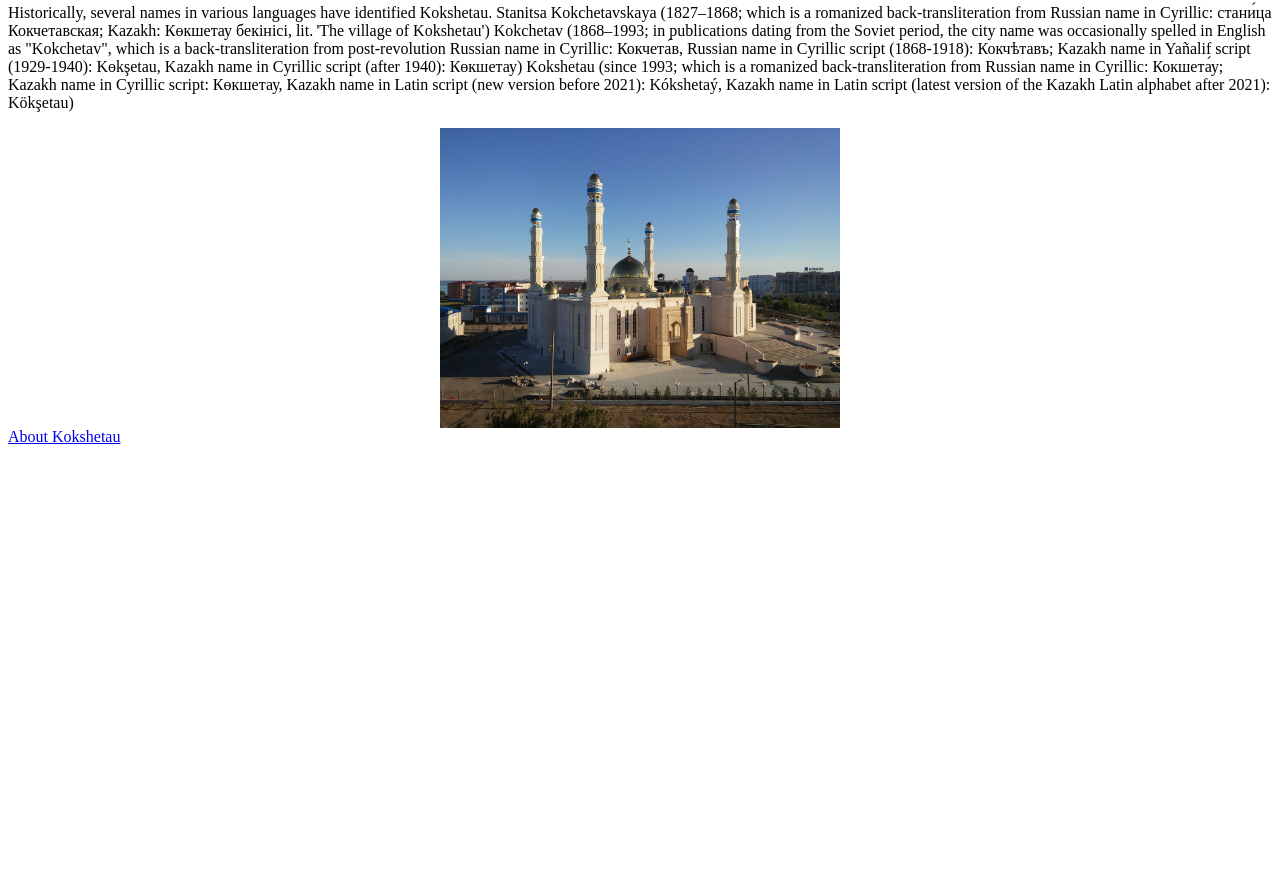
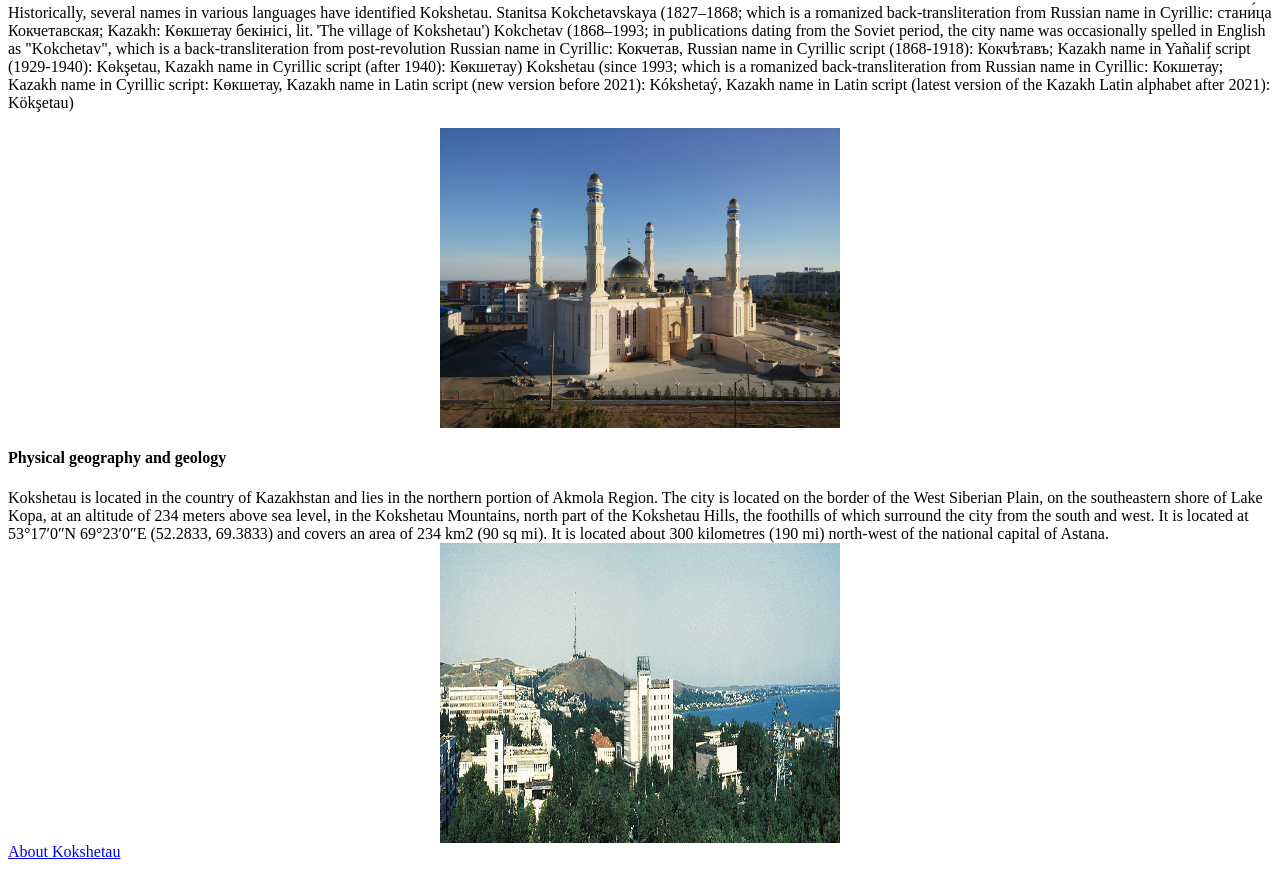
Before and after one commit to raushan1705/raushan1705.github.io, a plain HTML site: page index1.html in a window 1280 px wide. Shown: the part 696-1565 px from the top of the page. Before the commit the page ends 1150 px from the top, so only its background shows below. Drawn offline with Linux system fonts and the light colour scheme.

Commit message:
first commit

```diff
--- a/index1.html
+++ b/index1.html
@@ -16,12 +16,16 @@
 <h2>Names and etymology</h2>
 <p2>The name Kokshetau (Kazakh: Kökşetau; pronounced [køkɕetɑw]) is of Kazakh origin literally meaning a (lit. 'smoky-blue mountain'), kokshe / "көкше", meaning (lit. 'blueish') and tau / "тау", meaning (lit. 'mountain') — the name of always turning blue, as if in a deep haze of mountains, thus "Blueish Mountain/Smoky-Blue Mountain" in English. That is how from ancient times Kazakhs were calling the highest mountain in Akmola Region "Mount Kokshe" (947 m), located 60 miles away from the city.</p2>
 <h3>Chronology of name changes</h3>
-<p>Historically, several names in various languages have identified Kokshetau.
+<p3>Historically, several names in various languages have identified Kokshetau.
 
     Stanitsa Kokchetavskaya (1827–1868; which is a romanized back-transliteration from Russian name in Cyrillic: стани́ца Кокчетавская; Kazakh: Көкшетау бекінісі, lit. 'The village of Kokshetau')
     Kokchetav (1868–1993; in publications dating from the Soviet period, the city name was occasionally spelled in English as "Kokchetav", which is a back-transliteration from post-revolution Russian name in Cyrillic: Кокчета́в, Russian name in Cyrillic script (1868-1918): Кокчѣтавъ; Kazakh name in Yañalif script (1929-1940): Kɵkşetau, Kazakh name in Cyrillic script (after 1940): Көкшетау)
     Kokshetau (since 1993; which is a romanized back-transliteration from Russian name in Cyrillic: Кокшета́у; Kazakh name in Cyrillic script: Көкшетау, Kazakh name in Latin script (new version before 2021): Kókshetaý, Kazakh name in Latin script (latest version of the Kazakh Latin alphabet after 2021): Kökşetau)</p>
 <img style="margin-left:auto;margin-right:auto;display:block" src="Nauan-Khazret-mosque.jpg" alt="My Image" width="400" height="300">
+<h4>Physical geography and geology</h4>
+<p4>Kokshetau is located in the country of Kazakhstan and lies in the northern portion of Akmola Region. The city is located on the border of the West Siberian Plain, on the southeastern shore of Lake Kopa, at an altitude of 234 meters above sea level, in the Kokshetau Mountains, north part of the Kokshetau Hills, the foothills of which surround the city from the south and west. It is located at 53°17′0″N 69°23′0″E (52.2833, 69.3833) and covers an area of 234 km2 (90 sq mi). It is located about 300 kilometres (190 mi) north-west of the national capital of Astana.</p4>
+<img style="margin-left:auto;margin-right:auto;display:block" src="Kokshetau_-_1999_(panoramic_view,_Aqmola_Region,_Kazakhstan).jpg" alt="My Image" width="400" height="300">
 <a style="text-align:center" href="https://en.wikipedia.org/wiki/Kokshetau">About Kokshetau</a>
+
 </body>
 </html>
```
Also changed, not shown: Kokshetau_-_1999_(panoramic_view,_Aqmola_Region,_Kazakhstan).jpg (added).
